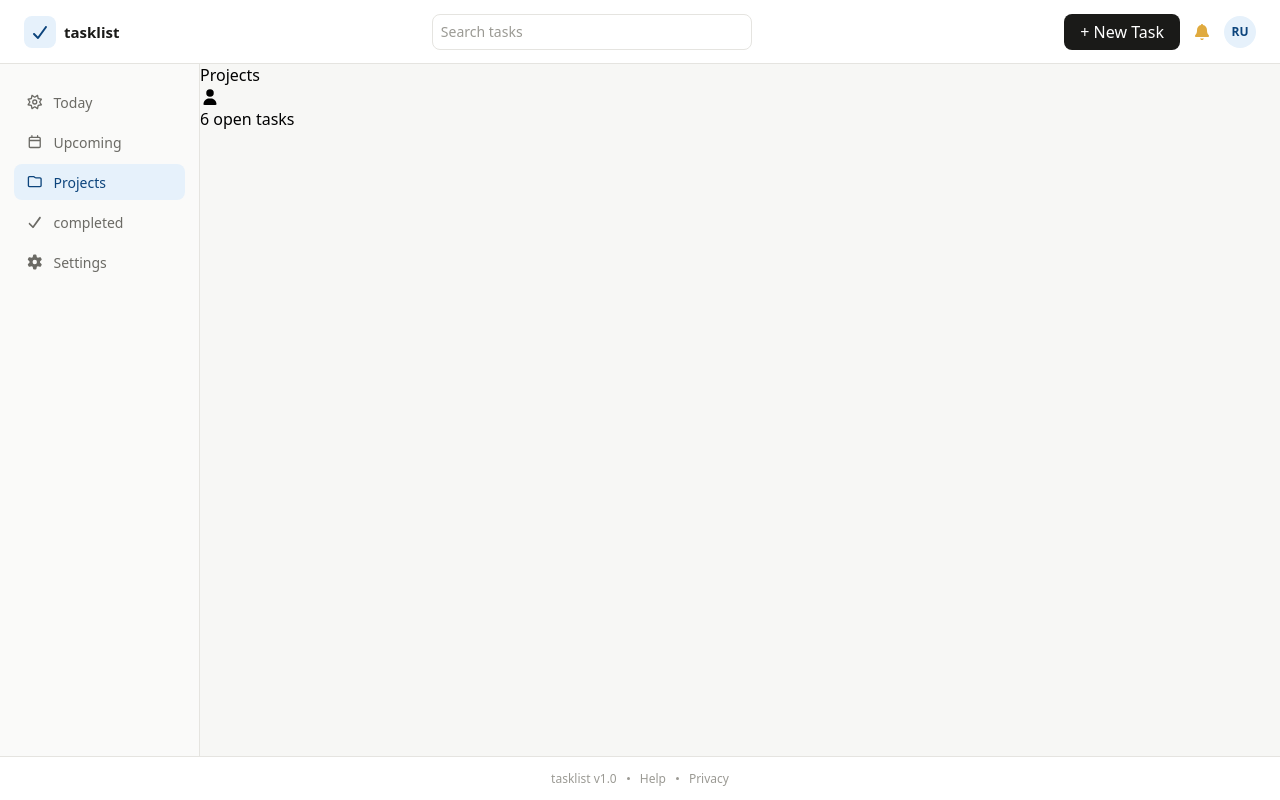
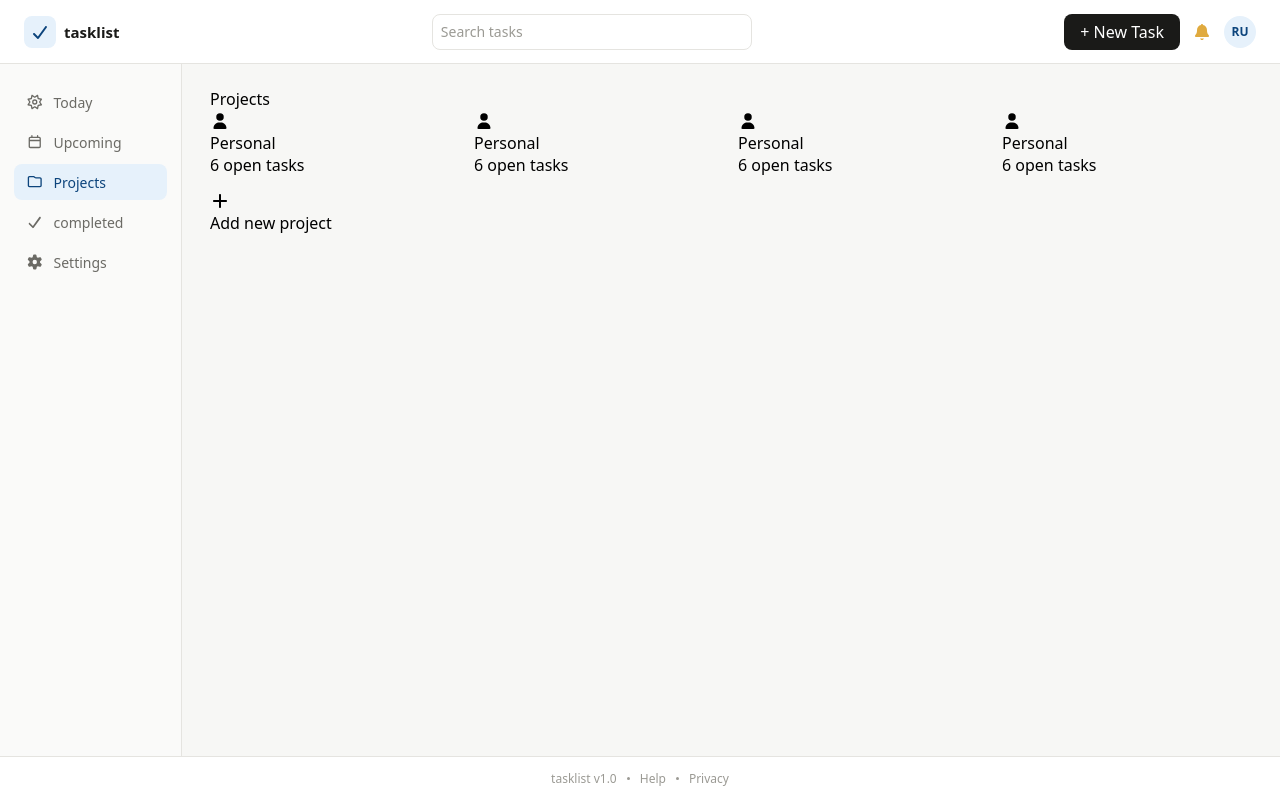
Before and after one commit to AlainRegisDev88/to-do-app, a React (Vite) app in the folder to-do-app/: page /projects in a window 1280 px wide. Built offline with nearby package versions, Linux system fonts and the light colour scheme.

Commit message:
create a grid of the projects

```diff
--- a/to-do-app/src/components/ProjectsPage.css
+++ b/to-do-app/src/components/ProjectsPage.css
@@ -0,0 +1,34 @@
+.projects-page{
+    padding: 24px 28px;
+    background: var(--surface-0);
+}
+
+.projects-container{
+    max-width: calc(100vw - var(--sidebar-width));
+    display: grid;
+    grid-template-columns: repeat(auto-fit, minmax(250px, 1fr));
+    box-sizing: border-box;
+    gap: 14px;
+}
+.project-card {
+    width: 100%;
+    box-sizing: border-box;
+}
+
+
+
+
+/* Header / sidebar / footer
+Spec	identical to dashboard — see section 2
+
+
+Project grid
+Columns	auto-fit, minmax(160px, 1fr)
+Gap	14px
+Project card
+Background	#FFFFFF
+Border	0.5px solid #E5E4E0
+Radius	12px (larger than task cards — signals "container" vs "row")
+Padding	16px
+Title	14px / weight 600
+Subtitle	12px / #6B6A65 */
--- a/to-do-app/src/components/ProjectsPage.jsx
+++ b/to-do-app/src/components/ProjectsPage.jsx
@@ -1,29 +1,60 @@
-import { faUser } from "@fortawesome/free-solid-svg-icons";
+import { faAdd, faUser } from "@fortawesome/free-solid-svg-icons";
 import { FontAwesomeIcon } from "@fortawesome/react-fontawesome";
+import './ProjectsPage.css'
 
 const ProjectsPage = () => {
     return (
         <section className="projects-page">
-
+            <div className="projects-header">
+                    <p>Projects</p>
+                </div>
             <div className="projects-container">
-                <div className="projects-header projects-item">
-                    <p>Projects</p>
+                <div className="project-card">
+                    <div className="project-header">
+                        <FontAwesomeIcon icon={faUser} />
+                        <p className="project-title">Personal</p>
+                    </div>
+                    <p className="open-tasks-count">
+                        6 open tasks
+                    </p>
                 </div>
 
                 <div className="project-card">
                     <div className="project-header">
                         <FontAwesomeIcon icon={faUser} />
-                        <p className="open-tasks-count">
-                            6 open tasks
-                        </p>
+                        <p className="project-title">Personal</p>
                     </div>
+                    <p className="open-tasks-count">
+                        6 open tasks
+                    </p>
                 </div>
-                <div className="project-card"></div>
-                <div className="project-card"></div>
-                <div className="project-card"></div>
-                <div className="project-card"></div>
+
+                <div className="project-card">
+                    <div className="project-header">
+                        <FontAwesomeIcon icon={faUser} />
+                        <p className="project-title">Personal</p>
+                    </div>
+                    <p className="open-tasks-count">
+                        6 open tasks
+                    </p>
+                </div>
+
+                <div className="project-card">
+                    <div className="project-header">
+                        <FontAwesomeIcon icon={faUser} />
+                        <p className="project-title">Personal</p>
+                    </div>
+                    <p className="open-tasks-count">
+                        6 open tasks
+                    </p>
+                </div>
+
+                <div className="project-card add-new-task-card">
+                    <FontAwesomeIcon icon={faAdd} />
+                    <p>Add new project</p>
+                </div>
             </div>
         </section>
-     );
+    );
 }
 export default ProjectsPage;
```
